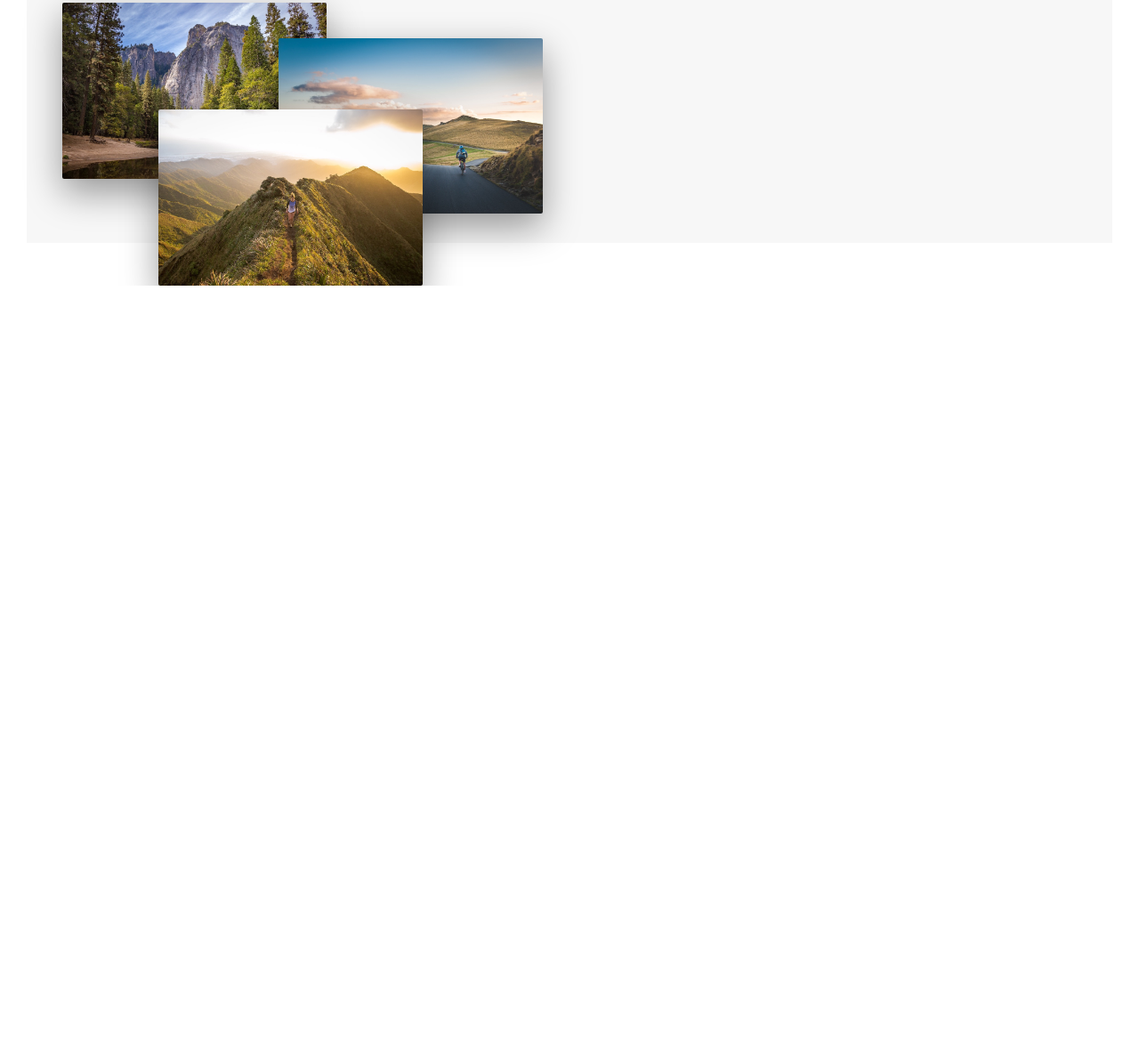
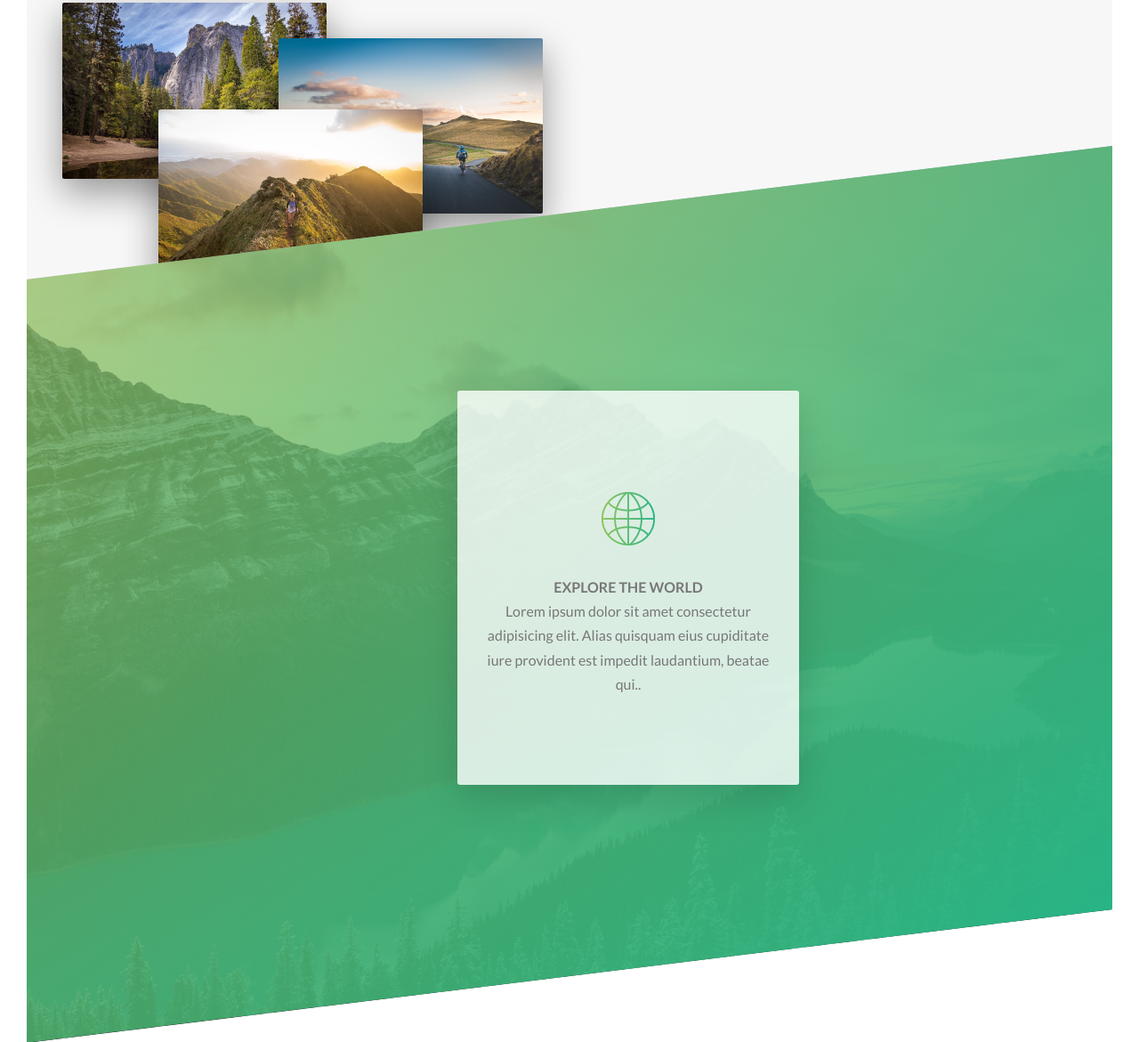
Before and after one commit to blam92/natour-project, a website: page Natours/starter/index.html in a window 1280 px wide. Shown: the part 1311-2482 px from the top of the page at 89% size. Before the commit the page ends 1632 px from the top, so only its background shows below. Drawn offline with Linux system fonts and the light colour scheme; files that its build step writes are made by us from their sources.

Commit message:
feature section

```diff
--- a/Natours/starter/index.html
+++ b/Natours/starter/index.html
@@ -5,7 +5,7 @@
         <meta name="viewport" content="width=device-width, initial-scale=1.0">
 
         <link href="https://fonts.googleapis.com/css?family=Lato:100,300,400,700,900" rel="stylesheet">
-
+        <link rel="stylesheet" href="css/icon-font.css">
         <link rel="stylesheet" href="css/icon-font.css">
         <link rel="stylesheet" href="css/style.css">
         <link rel="shortcut icon" type="image/png" href="img/favicon.png">
@@ -36,7 +36,7 @@
                 Exciting tours for adventurous people
               </h2>
             </div>
-            <div class="row">
+            <div class="row u-cover-large-screen">
               <div class="col-1-of-2 u-margin-left-small u-margin-bottom-big">
                 <h3 class="heading-tertiary u-margin-bottom-small">You're going to fall in love with nature</h3>
                 <p class="paragraph u-margin-bottom-medium">Lorem ipsum dolor sit amet consectetur adipisicing elit. Alias quisquam eius cupiditate iure provident est impedit laudantium, beatae qui incidunt ad distinctio repudiandae doloremque suscipit libero fugiat nobis aliquam sed.</p>
@@ -56,6 +56,18 @@
               </div>
             </div>
           </section>
+          <section class="section-features">
+            <div class="row">
+              <div class="col-1-of-4 u-margin-left-small u-center">
+                <div class="feature-box u-margin-bottom-small">
+                  <i class="feature-box__icon icon-basic-world"></i>
+                  <h3 class="heading-tertiary">Explore the world</h3>
+                  <p class="feature-box__text">Lorem ipsum dolor sit amet consectetur adipisicing elit. Alias quisquam eius cupiditate iure provident est impedit laudantium,
+                  beatae qui..</p>
+                </div>
+              </div>
+            </div>
+          </section>
         </main>
     </body>
 </html>
--- a/Natours/starter/sass/abstracts/_mixings.scss
+++ b/Natours/starter/sass/abstracts/_mixings.scss
@@ -9,3 +9,9 @@
         clear: both;
     }
 }
+
+@mixin font-color-transition {
+    background-image: linear-gradient(to right, $color-primary-light, $color-primary-dark);
+    -webkit-background-clip: text;
+    color: transparent;
+}
--- a/Natours/starter/sass/base/_typography.scss
+++ b/Natours/starter/sass/base/_typography.scss
@@ -46,15 +46,14 @@ body {
   font-size: 3.5rem;
   text-transform: uppercase;
   font-weight: 700;
-  background-image: linear-gradient(to right, $color-primary-light, $color-primary-dark);
-  -webkit-background-clip: text;
-  background-clip: text;
   color: transparent;
   letter-spacing: .2rem;
   transition: all .2s;
   &:hover {
     transform: skewY(2deg) skewX(2deg);
   }
+
+  @include font-color-transition;
 }
 
 .heading-tertiary {
--- a/Natours/starter/sass/base/_utilities.scss
+++ b/Natours/starter/sass/base/_utilities.scss
@@ -21,3 +21,11 @@
 .u-margin-left-small {
   margin-left: 1.5rem;
 }
+
+.u-cover-large-screen {
+  height: 60vh;
+}
+
+.u-center {
+  margin: 0 calc(60% - calc((100% - 3 * 6rem) / 4));
+}
--- /dev/null
+++ b/Natours/starter/sass/components/_feature-box.scss
@@ -0,0 +1,26 @@
+.feature-box {
+  padding: 10rem 2.5rem;
+  width: 30vw;
+  background-color: rgba($color-white, .8);
+  font-size: $default-font-size;
+  text-align: center;
+  border-radius: .3rem;
+  box-shadow: 0 1.5rem 4rem rgba($color-black, .15);
+  transition: all .3s;
+
+  &__icon {
+    display: inline-block;
+    font-size: 6rem;
+    margin-bottom: .5rem;
+    background-clip: text;
+    @include font-color-transition;
+  }
+
+  &:hover {
+    transform: translateY(-1rem) scale(1.03);
+  }
+
+  // &__text {
+
+  // }
+}
--- a/Natours/starter/sass/main.scss
+++ b/Natours/starter/sass/main.scss
@@ -11,6 +11,7 @@
 
 @import "components/button";
 @import "components/composition";
+@import "components/feature-box";
 
 @import "layout/header";
 @import "layout/grid";
--- a/Natours/starter/sass/pages/_home.scss
+++ b/Natours/starter/sass/pages/_home.scss
@@ -2,4 +2,18 @@
   background-color: $color-grey-light-1;
   padding: 25rem 0;
   margin-top: -25vh;
+  // height: 95vh;
 }
+
+.section-features {
+  padding: 20rem 0;
+  margin-top: -15vh;
+  background-image: linear-gradient(to right bottom, rgba($color-primary-light, 0.7), $color-primary-dark), url('../img/nat-4.jpg');
+  background-size: cover;
+  background-position: center;
+  transform: skewY(-7deg);
+
+  & > * {
+    transform: skewY(7deg);
+  }
+}
```
Also changed, not shown: Natours/starter/css/fonts/linea-basic-10.ttf (added), Natours/starter/css/fonts/linea-basic-10.woff (added), Natours/starter/css/icon-font.css (added), Natours/starter/css/style.css, 2 other files.
